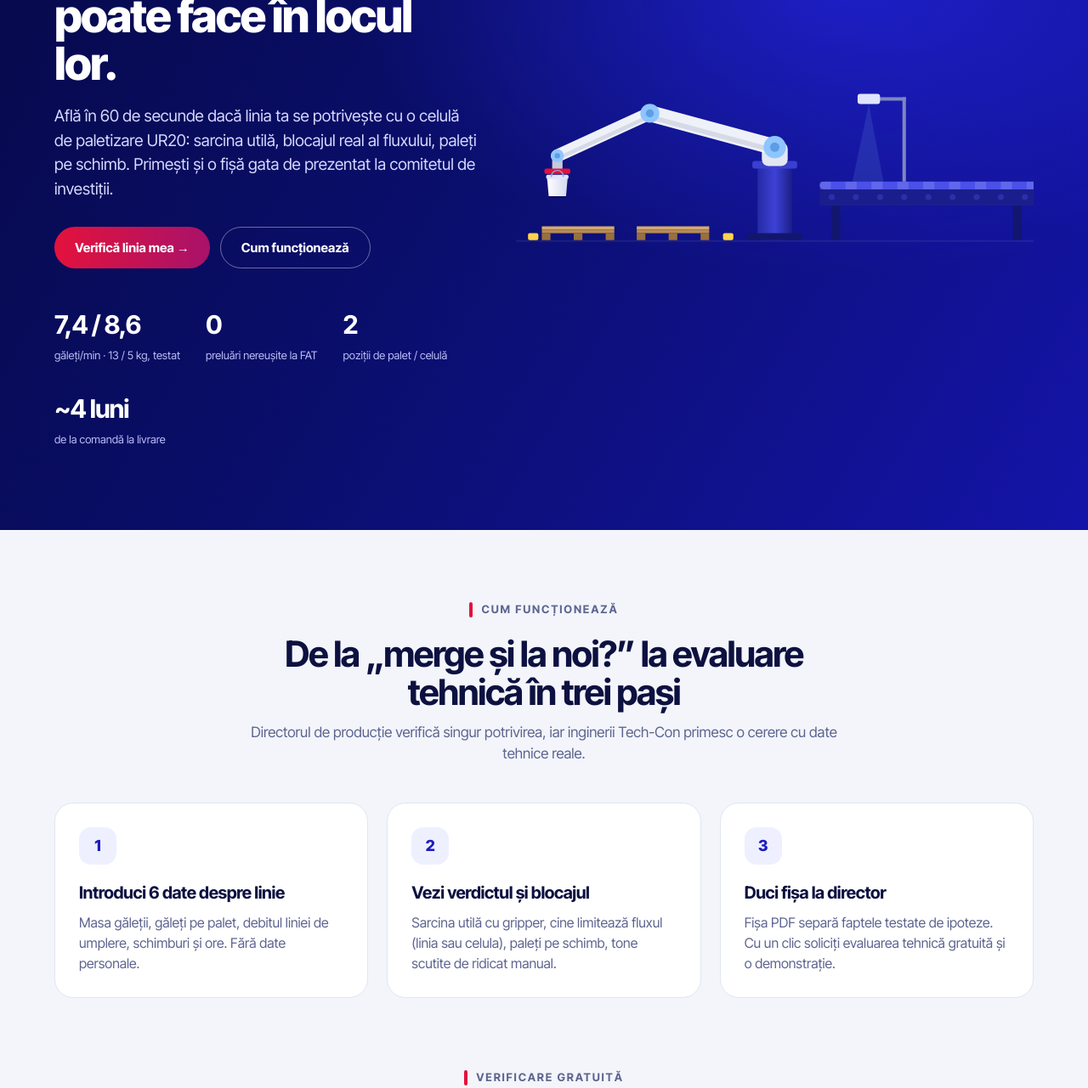
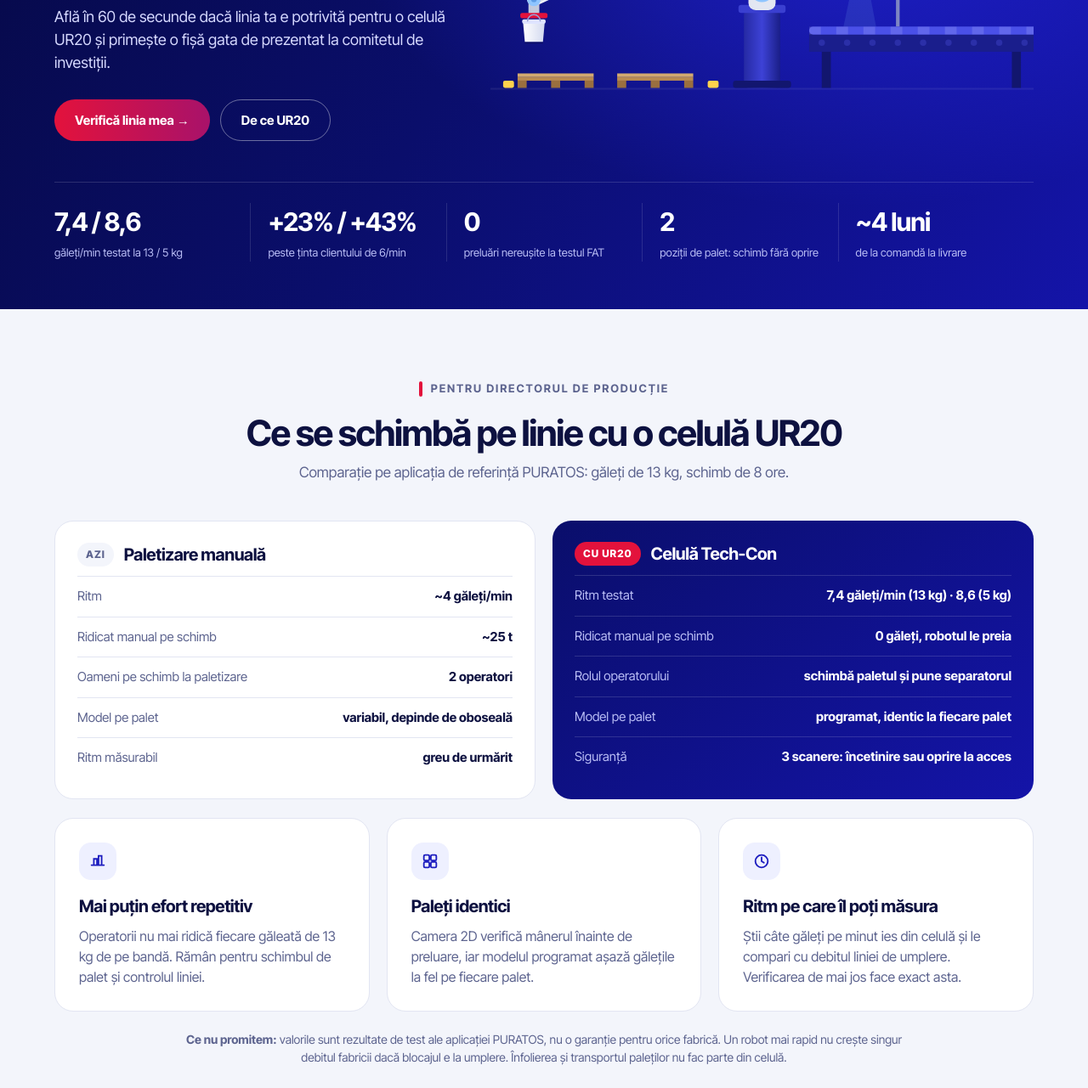
Before and after one commit to Polikarp2007/paletcheck-ur20, a plain HTML site: page index.html in a window 1280 px wide. Shown: the part 364-1645 px from the top of the page at 85% size. Drawn offline with Linux system fonts and the light colour scheme.

Commit message:
Hero rebalance + director comparison

```diff
--- a/index.html
+++ b/index.html
@@ -161,31 +161,75 @@ footer .fine{grid-column:1/-1;border-top:1px solid rgba(255,255,255,.1);padding-
 .sh-body table{width:100%;border-collapse:collapse}.sh-body td{padding:6px 8px;border-bottom:1px solid #e2e5f2;vertical-align:top}.sh-body td:first-child{width:30%;color:#5d648f}
 .sh-top,.sh-k div{-webkit-print-color-adjust:exact;print-color-adjust:exact}
 .sh-foot{margin:18px 36px;padding-top:10px;border-top:1px solid #e2e5f2;font-size:10.5px;color:#5d648f}
+
+.hero .w{display:grid;grid-template-columns:.85fr 1.15fr;gap:40px;align-items:center;padding-top:64px;padding-bottom:56px}
+.hero h1{font-size:clamp(34px,4.4vw,58px)!important;line-height:1.03!important;letter-spacing:-2px!important;margin:16px 0 18px!important}
+.hero p.lead{font-size:18px;max-width:520px}
+.cellart{max-width:none!important;justify-self:stretch!important}
+.proof{grid-column:1/-1;display:grid!important;grid-template-columns:repeat(5,1fr);gap:0!important;margin-top:8px!important;border-top:1px solid rgba(255,255,255,.14);padding-top:24px}
+.proof div{padding-right:16px}.proof div+div{border-left:1px solid rgba(255,255,255,.12);padding-left:20px}
+.cmp{display:grid;grid-template-columns:1fr 1fr;gap:20px;margin-bottom:22px}
+.cmpcol{border-radius:22px;padding:24px 26px;border:1px solid var(--line);background:#fff}
+.cmpcol.after{background:linear-gradient(140deg,var(--n),#1414a8);color:#fff;border:0}
+.cmph{display:flex;align-items:center;gap:12px;margin-bottom:10px}.cmph b{font-size:20px;letter-spacing:-.4px}
+.pill0{font-size:12px;font-weight:800;text-transform:uppercase;letter-spacing:.08em;padding:5px 10px;border-radius:999px;background:var(--bg);color:var(--mut)}.pill0.on{background:var(--red);color:#fff}
+.row0{display:flex;justify-content:space-between;gap:14px;padding:12px 0;border-top:1px solid var(--line);font-size:15px}.row0 span{color:var(--mut)}.row0 b{text-align:right}
+.after .row0{border-color:rgba(255,255,255,.14)}.after .row0 span{color:#b9bdf5}
+.trio{display:grid;grid-template-columns:repeat(3,1fr);gap:20px}
+.ico{width:44px;height:44px;border-radius:14px;background:#eef0ff;color:var(--b);display:flex;align-items:center;justify-content:center;margin-bottom:16px}
+.honest{margin:22px auto 0;max-width:880px;text-align:center;color:var(--mut);font-size:14px}
+.leadinfo li .n0{flex:0 0 26px;height:26px;border-radius:8px;background:rgba(255,255,255,.14);display:flex;align-items:center;justify-content:center;font-weight:800;font-size:13px}
+@media(max-width:980px){.hero .w{grid-template-columns:1fr}.proof{grid-template-columns:repeat(2,1fr)}.proof div+div{border-left:0;padding-left:0}.proof div{padding:10px 0}.cmp,.trio{grid-template-columns:1fr}}
 </style>
 </head>
 <body>
 
 <nav><div class="w">
   <a class="brand" href="#top"><span class="tc">Tech<i></i>Con</span><span class="sep"></span><span class="pc">PaletCheck UR20<small>Paletizare robotizată a găleților</small></span></a>
-  <div class="links"><a href="#cum">Cum funcționează</a><a href="#verificare">Verificare</a><a href="#evaluare">Evaluare tehnică</a><a href="#panou">Panou vânzări</a><a href="#faq">Întrebări</a></div>
+  <div class="links"><a href="#dece">De ce UR20</a><a href="#cum">Cum funcționează</a><a href="#verificare">Verificare</a><a href="#evaluare">Evaluare tehnică</a><a href="#panou">Panou vânzări</a><a href="#faq">Întrebări</a></div>
   <a class="btn red sm" href="#verificare">Verifică linia</a>
 </div></nav>
 
 <header class="hero" id="top"><div class="w">
   <div>
-    <div class="eyebrow">Pentru fabricile alimentare din România</div>
-    <h1>Oamenii tăi ridică <em>25 de tone</em> de găleți pe schimb. Un UR20 o poate face în locul lor.</h1>
-    <p class="lead">Află în 60 de secunde dacă linia ta se potrivește cu o celulă de paletizare UR20: sarcina utilă, blocajul real al fluxului, paleți pe schimb. Primești și o fișă gata de prezentat la comitetul de investiții.</p>
-    <div class="cta"><a class="btn red" href="#verificare">Verifică linia mea →</a><a class="btn line" href="#cum">Cum funcționează</a></div>
-    <div class="proof">
-      <div><b>7,4 / 8,6</b><span>găleți/min · 13 / 5 kg, testat</span></div>
-      <div><b>0</b><span>preluări nereușite la FAT</span></div>
-      <div><b>2</b><span>poziții de palet / celulă</span></div>
-      <div><b>~4 luni</b><span>de la comandă la livrare</span></div>
-    </div>
+    <div class="eyebrow">Tech-Con · celule de paletizare UR20</div>
+    <h1>Paletizarea găleților, <em>fără ridicări manuale.</em></h1>
+    <p class="lead">Află în 60 de secunde dacă linia ta e potrivită pentru o celulă UR20 și primește o fișă gata de prezentat la comitetul de investiții.</p>
+    <div class="cta"><a class="btn red" href="#verificare">Verifică linia mea →</a><a class="btn line" href="#dece">De ce UR20</a></div>
   </div>
-  <div class="cellart"><canvas id="heroCell" style="width:100%;display:block" aria-label="Animație: robotul UR20 preia găleți de pe transportor și le paletizează pe două poziții"></canvas></div>
+  <div class="cellart"><canvas id="heroCell" style="width:100%;display:block" aria-label="Animație: UR20 preia găleți de pe transportor și le paletizează pe două poziții"></canvas></div>
+  <div class="proof">
+    <div><b>7,4 / 8,6</b><span>găleți/min testat la 13 / 5 kg</span></div>
+    <div><b>+23% / +43%</b><span>peste ținta clientului de 6/min</span></div>
+    <div><b>0</b><span>preluări nereușite la testul FAT</span></div>
+    <div><b>2</b><span>poziții de palet: schimb fără oprire</span></div>
+    <div><b>~4 luni</b><span>de la comandă la livrare</span></div>
+  </div>
 </div></header>
+
+<section id="dece"><div class="w">
+  <div class="sh"><div class="eyebrow">Pentru directorul de producție</div><h2>Ce se schimbă pe linie cu o celulă UR20</h2><p>Comparație pe aplicația de referință PURATOS: găleți de 13 kg, schimb de 8 ore.</p></div>
+  <div class="cmp">
+    <div class="cmpcol before"><div class="cmph"><span class="pill0">Azi</span><b>Paletizare manuală</b></div>
+      <div class="row0"><span>Ritm</span><b>~4 găleți/min</b></div>
+      <div class="row0"><span>Ridicat manual pe schimb</span><b>~25 t</b></div>
+      <div class="row0"><span>Oameni pe schimb la paletizare</span><b>2 operatori</b></div>
+      <div class="row0"><span>Model pe palet</span><b>variabil, depinde de oboseală</b></div>
+      <div class="row0"><span>Ritm măsurabil</span><b>greu de urmărit</b></div></div>
+    <div class="cmpcol after"><div class="cmph"><span class="pill0 on">Cu UR20</span><b>Celulă Tech-Con</b></div>
+      <div class="row0"><span>Ritm testat</span><b>7,4 găleți/min (13 kg) · 8,6 (5 kg)</b></div>
+      <div class="row0"><span>Ridicat manual pe schimb</span><b>0 găleți, robotul le preia</b></div>
+      <div class="row0"><span>Rolul operatorului</span><b>schimbă paletul și pune separatorul</b></div>
+      <div class="row0"><span>Model pe palet</span><b>programat, identic la fiecare palet</b></div>
+      <div class="row0"><span>Siguranță</span><b>3 scanere: încetinire sau oprire la acces</b></div></div>
+  </div>
+  <div class="trio">
+    <div class="st"><div class="ico"><svg viewBox="0 0 24 24" width="22" height="22"><path d="M4 17h16M7 17V9h4v8M13 17V5h4v12" stroke="currentColor" stroke-width="2" fill="none" stroke-linecap="round"/></svg></div><h3>Mai puțin efort repetitiv</h3><p>Operatorii nu mai ridică fiecare găleată de 13 kg de pe bandă. Rămân pentru schimbul de palet și controlul liniei.</p></div>
+    <div class="st"><div class="ico"><svg viewBox="0 0 24 24" width="22" height="22"><rect x="4" y="4" width="7" height="7" rx="1.5" stroke="currentColor" stroke-width="2" fill="none"/><rect x="13" y="4" width="7" height="7" rx="1.5" stroke="currentColor" stroke-width="2" fill="none"/><rect x="4" y="13" width="7" height="7" rx="1.5" stroke="currentColor" stroke-width="2" fill="none"/><rect x="13" y="13" width="7" height="7" rx="1.5" stroke="currentColor" stroke-width="2" fill="none"/></svg></div><h3>Paleți identici</h3><p>Camera 2D verifică mânerul înainte de preluare, iar modelul programat așază gălețile la fel pe fiecare palet.</p></div>
+    <div class="st"><div class="ico"><svg viewBox="0 0 24 24" width="22" height="22"><circle cx="12" cy="12" r="8" stroke="currentColor" stroke-width="2" fill="none"/><path d="M12 7v5l3 2" stroke="currentColor" stroke-width="2" fill="none" stroke-linecap="round"/></svg></div><h3>Ritm pe care îl poți măsura</h3><p>Știi câte găleți pe minut ies din celulă și le compari cu debitul liniei de umplere. Verificarea de mai jos face exact asta.</p></div>
+  </div>
+  <p class="honest"><b>Ce nu promitem:</b> valorile sunt rezultate de test ale aplicației PURATOS, nu o garanție pentru orice fabrică. Un robot mai rapid nu crește singur debitul fabricii dacă blocajul e la umplere. Înfolierea și transportul paleților nu fac parte din celulă.</p>
+</div></section>
 
 <section id="cum"><div class="w">
   <div class="sh"><div class="eyebrow">Cum funcționează</div><h2>De la „merge și la noi?” la evaluare tehnică în trei pași</h2><p>Directorul de producție verifică singur potrivirea, iar inginerii Tech-Con primesc o cerere cu date tehnice reale.</p></div>
@@ -227,7 +271,7 @@ footer .fine{grid-column:1/-1;border-top:1px solid rgba(255,255,255,.1);padding-
 
 <section id="evaluare" style="padding-top:0"><div class="w"><div class="leadwrap">
   <div class="leadinfo"><div class="eyebrow">Evaluare tehnică gratuită</div><h3>Un inginer Tech-Con verifică linia ta la fața locului.</h3><p>Rezultatul verificării se atașează automat cererii, așa că prima discuție pornește de la datele tale, nu de la zero.</p>
-    <ul><li>📦 <span><b>Ambalaj și sarcină:</b> greutate, formă, mâner, stabilitate, gripper</span></li><li>⏱ <span><b>Flux:</b> debit, model de paletizare, separator, schimbul paleților</span></li><li>🛡 <span><b>Siguranță și igienă:</b> evaluarea riscurilor, acces, scanere</span></li><li>📍 <span><b>Echipe în Iași, Timișoara și Dragomirești-Deal</b>, plus demonstrații live</span></li></ul></div>
+    <ul><li><span class="n0">1</span><span><b>Ambalaj și sarcină:</b> greutate, formă, mâner, stabilitate, gripper</span></li><li><span class="n0">2</span><span><b>Flux:</b> debit, model de paletizare, separator, schimbul paleților</span></li><li><span class="n0">3</span><span><b>Siguranță și igienă:</b> evaluarea riscurilor, acces, scanere</span></li><li><span class="n0">4</span><span><b>Echipe în Iași, Timișoara și Dragomirești-Deal</b>, plus demonstrații live</span></li></ul></div>
   <div class="panel">
     <form id="lead" novalidate>
       <h3>Solicită evaluarea</h3><p class="hint0">Răspundem în 48 de ore lucrătoare.</p>
```
